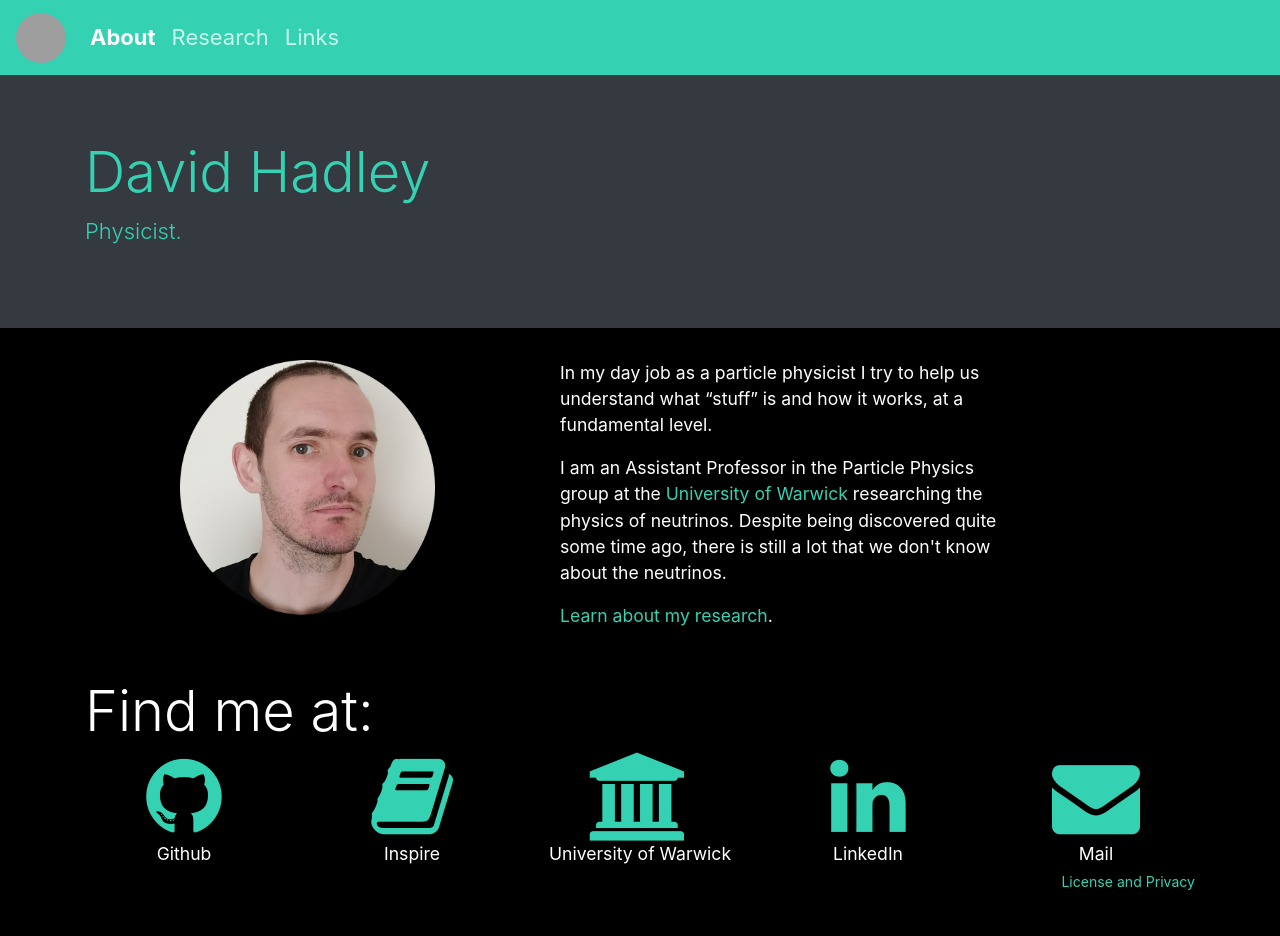
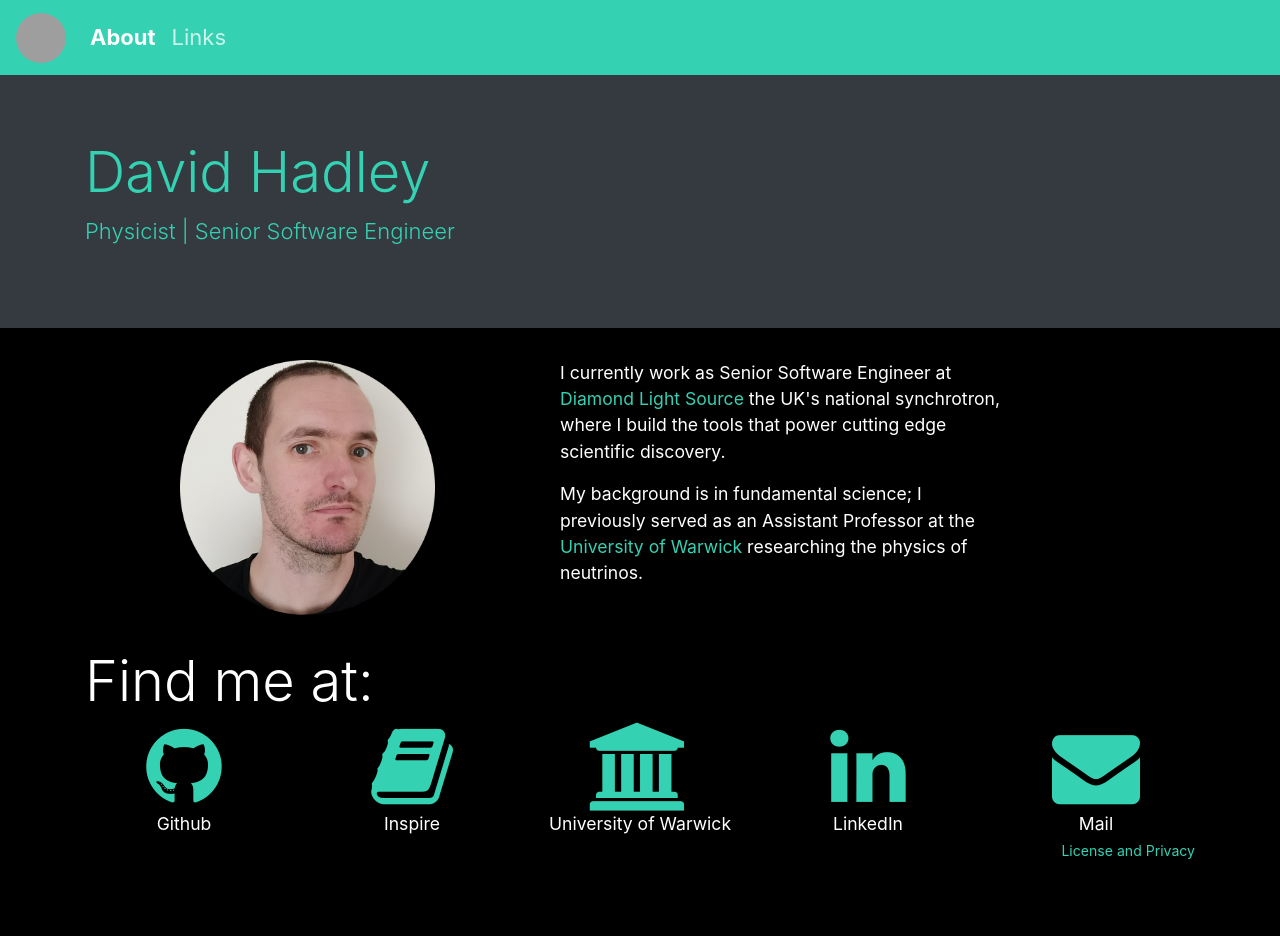
Before and after one commit to davehadley/davehadley.github.io, a Jekyll site: the page built from index.html, in a window 1280 px wide. Built offline with Jekyll 4.4.1, drawn with Linux system fonts in a browser that asks for light colours; after the commit the page ends 906 px from its top, so only the background shows below that; grey boxes are pictures that could not be loaded.

Commit message:
update about page

```diff
--- a/_config.yml
+++ b/_config.yml
@@ -9,7 +9,7 @@
 # Setup
 title: David Hadley
 tagline: ""
-description: "Physicist."
+description: "Physicist | Senior Software Engineer"
 url: http://davehadley.co.uk
 
 baseurl: /
--- a/index.html
+++ b/index.html
@@ -30,22 +30,17 @@
     <div class="col-lg-5">
       <p>
         <a id="about">
-          In my day job as a particle physicist I try to help us understand what
-          &ldquo;stuff&rdquo; is and how it works, at a fundamental level.
+          I currently work as Senior Software Engineer at <a href="https://www.diamond.ac.uk/">Diamond Light Source</a>
+          the UK's national synchrotron, where I build the tools that power cutting edge scientific discovery.
         </a>
       </p>
 
       <p>
-        I am an Assistant Professor in the Particle Physics group at the
-        <a href="http://www2.warwick.ac.uk/fac/sci/physics/research/epp/"
-          >University of Warwick</a
-        >
-        researching the physics of neutrinos. Despite being discovered quite
-        some time ago, there is still a lot that we don't know about the
-        neutrinos.
+        My background is in fundamental science; I previously served as an
+        Assistant Professor at the
+        <a href="http://www2.warwick.ac.uk/fac/sci/physics/research/epp/">University of Warwick</a>
+        researching the physics of neutrinos.
       </p>
-
-      <p><a href="research">Learn about my research</a>.</p>
     </div>
     <div class="col"></div>
   </div>
```
Also changed, not shown: research.md (+0 -1 lines).
